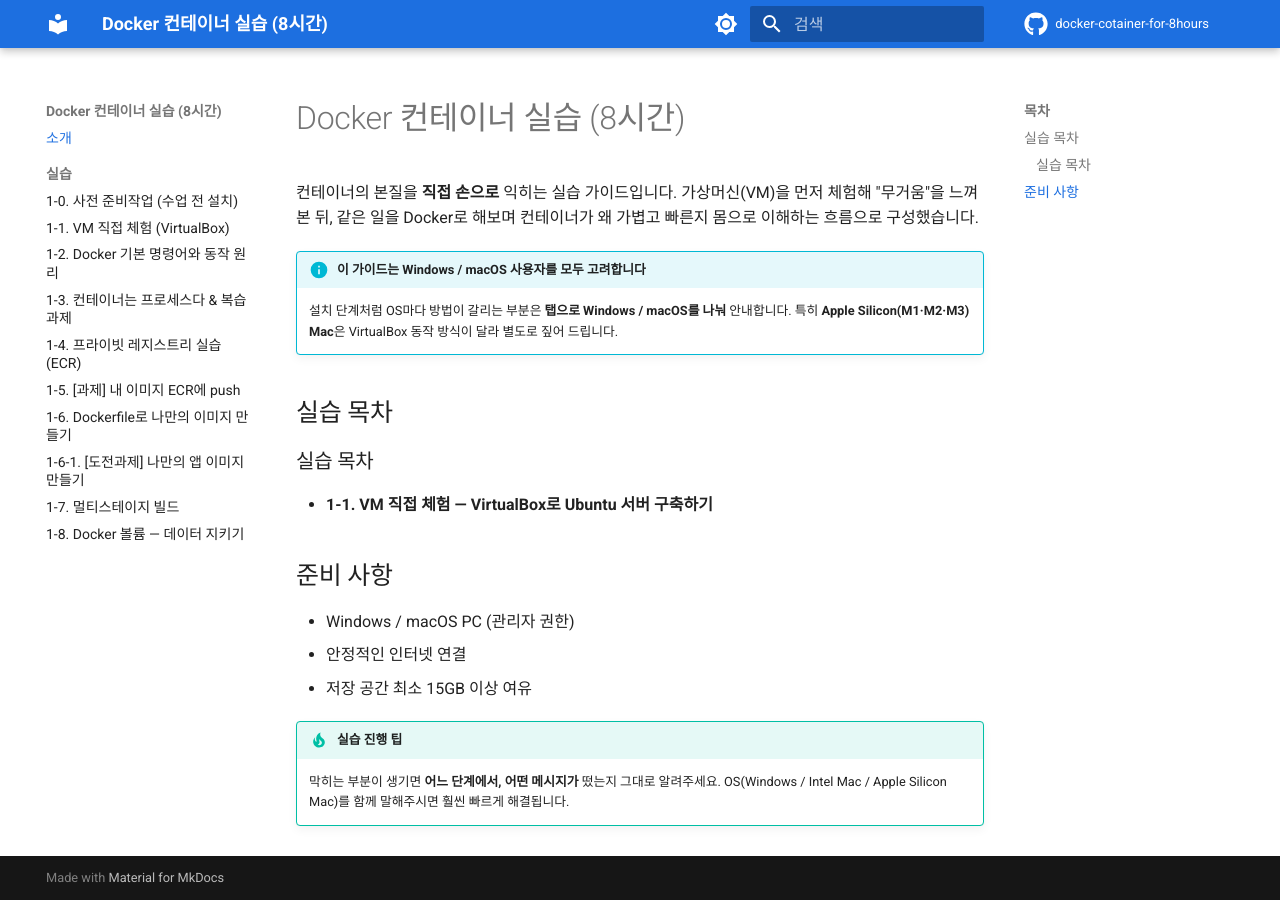
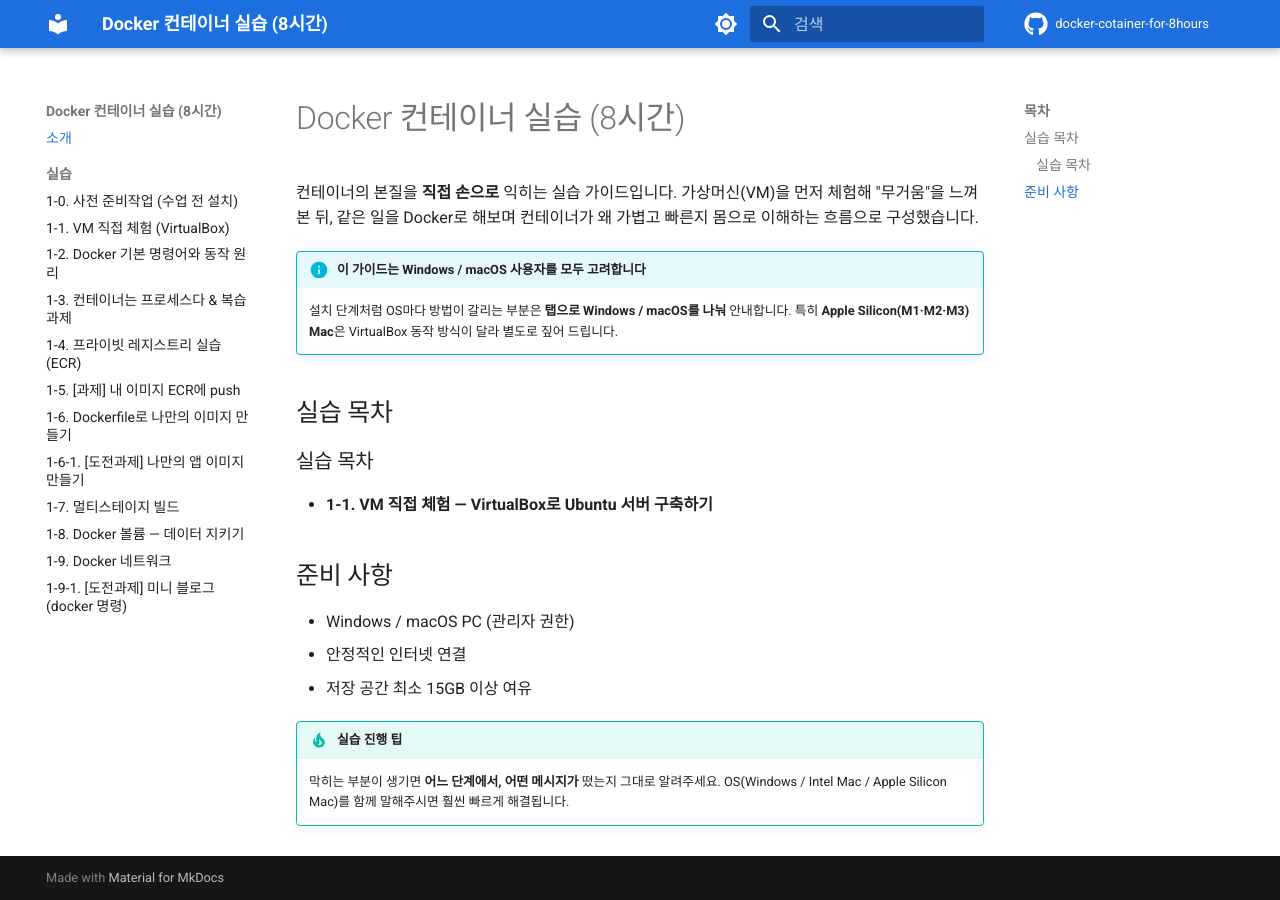
Before and after one commit to skilleat-labs/docker-cotainer-for-8hours, an MkDocs documentation site: the page built from docs/index.md, in a window 1280 px wide. Built offline with MkDocs 1.6.1 and Material for MkDocs 9.7.7, drawn with Linux system fonts in a browser that asks for light colours; comment, search, counter and statistics services are not loaded.

Commit message:
Reveal 1-9, 1-9-1
Co-Authored-By: Claude Opus 4.8 <noreply@anthropic.com>

```diff
--- a/mkdocs.yml
+++ b/mkdocs.yml
@@ -71,8 +71,6 @@ plugins:
 # 숨김(draft) 목록 — 여기 있는 파일은 배포 사이트에서 제외(학생 접근 시 404).
 # 공개하려면: 아래 목록에서 해당 줄 삭제 + nav 주석 해제 후 재배포.
 draft_docs: |
-  day1/09-network.md
-  day1/09-1-challenge.md
   day1/10-compose-intro.md
   day1/11-compose-db.md
   day1/12-compose-challenge.md
@@ -90,9 +88,9 @@ nav:
       - "1-6-1. [도전과제] 나만의 앱 이미지 만들기": day1/06-1-challenge.md
       - "1-7. 멀티스테이지 빌드": day1/07-multistage.md
       - "1-8. Docker 볼륨 — 데이터 지키기": day1/08-volume.md
+      - "1-9. Docker 네트워크": day1/09-network.md
+      - "1-9-1. [도전과제] 미니 블로그 (docker 명령)": day1/09-1-challenge.md
       # ── 아래는 현재 '숨김' 상태. 공개할 때 주석(#) 해제 + 위 draft_docs에서 같은 파일 삭제 ──
-      # - "1-9. Docker 네트워크": day1/09-network.md
-      # - "1-9-1. [도전과제] 미니 블로그 (docker 명령)": day1/09-1-challenge.md
       # - "1-10. Docker Compose 맛보기": day1/10-compose-intro.md
       # - "1-11. Compose로 웹 도구 + DB 띄우기": day1/11-compose-db.md
       # - "1-12. [도전과제] 미니 블로그 완성하기": day1/12-compose-challenge.md
```
